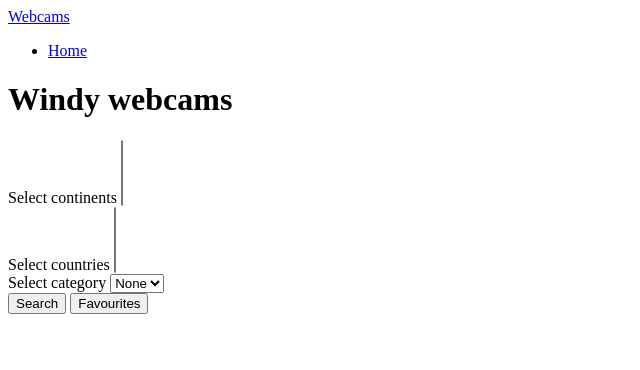
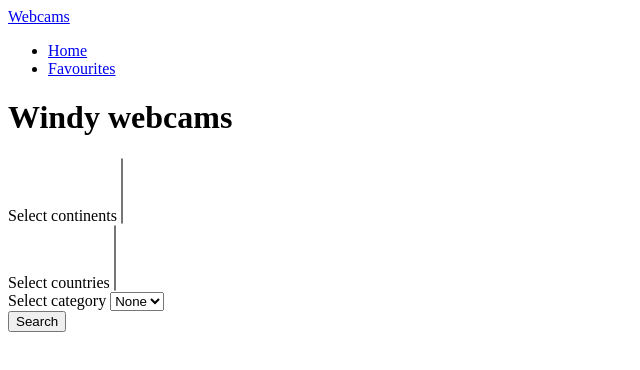
Before and after one commit to jrcech/js-webcams, a website: page index.html in a window 1280 px wide. Shown: the whole page, without its empty margins (0-640 px from the left). Drawn offline with Linux system fonts and the light colour scheme.

Commit message:
Create favorites menu link

```diff
--- a/index.html
+++ b/index.html
@@ -17,7 +17,7 @@
   <title>Windy Webcams | Jiří Čech</title>
 </head>
 
-<body>
+<body data-controller="application">
 <nav class="navbar navbar-expand-lg navbar-dark bg-dark">
   <div class="container-fluid">
     <a class="navbar-brand" href="./">Webcams</a>
@@ -27,6 +27,11 @@
         <li class="nav-item">
           <a class="nav-link active" aria-current="page" href="./">Home</a>
         </li>
+
+        <li class="nav-item">
+          <a class="nav-link" aria-current="page" href="./"
+             data-action="application#loadFavourites">Favourites</a>
+        </li>
       </ul>
     </div>
   </div>
@@ -35,7 +40,6 @@
 <div class="container mt-4">
   <h1>Windy webcams</h1>
 
-  <div data-controller="application">
   <form class="row">
     <div class="col-lg-4">
       <label for="continents_select" class="form-label">Select
@@ -72,16 +76,11 @@
              data-action="application#submit"
              value="Search"
              class="btn btn-primary">
-        <button type="submit"
-                data-action="application#loadFavourites"
-                class="btn btn-secondary">Favourites
-        </button>
     </div>
   </form>
 
   <main data-application-target="webcams"></main>
 </div>
-</div>
 </body>
 
 </html>
```
Lines whose indentation alone changed are shown as unchanged.
